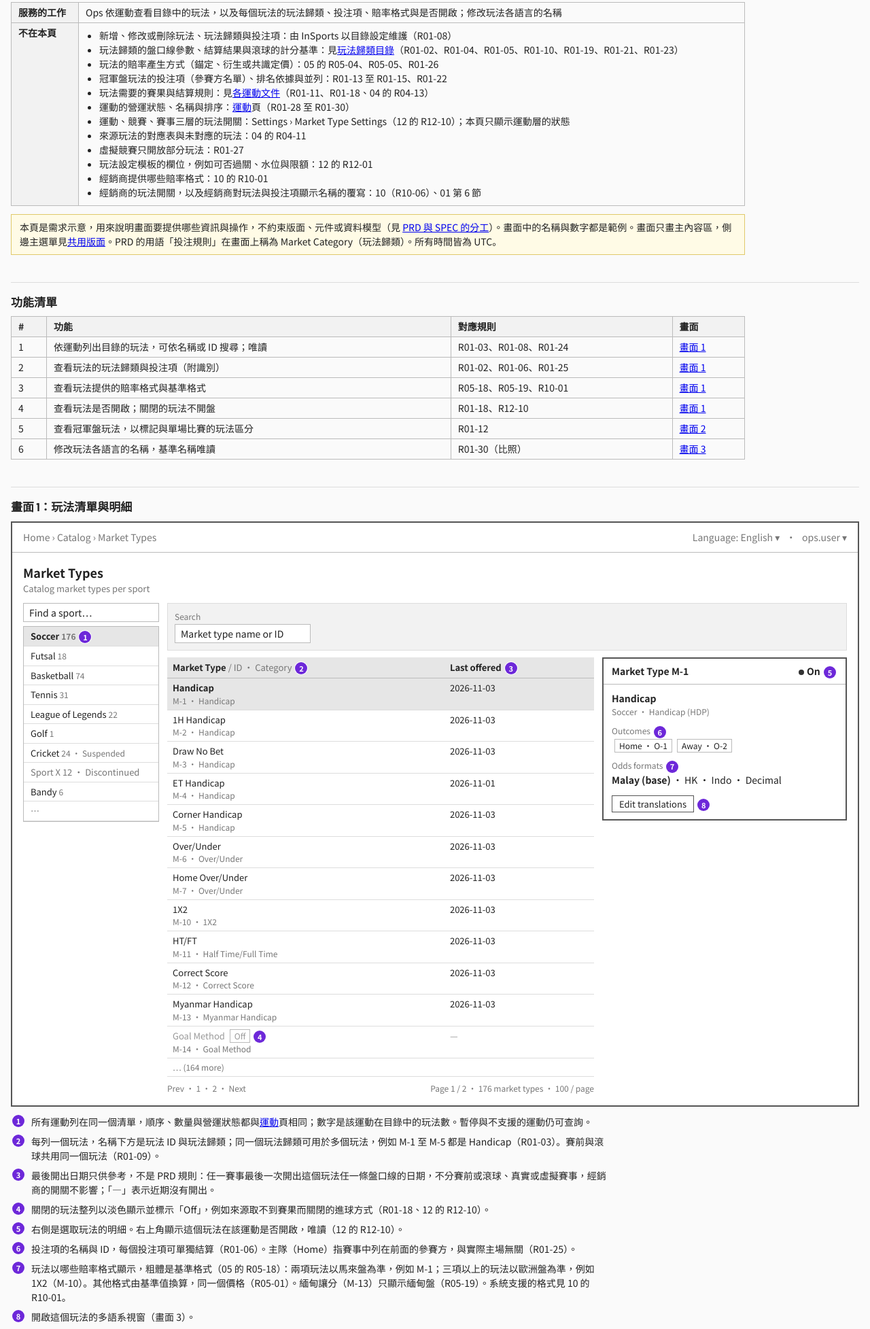
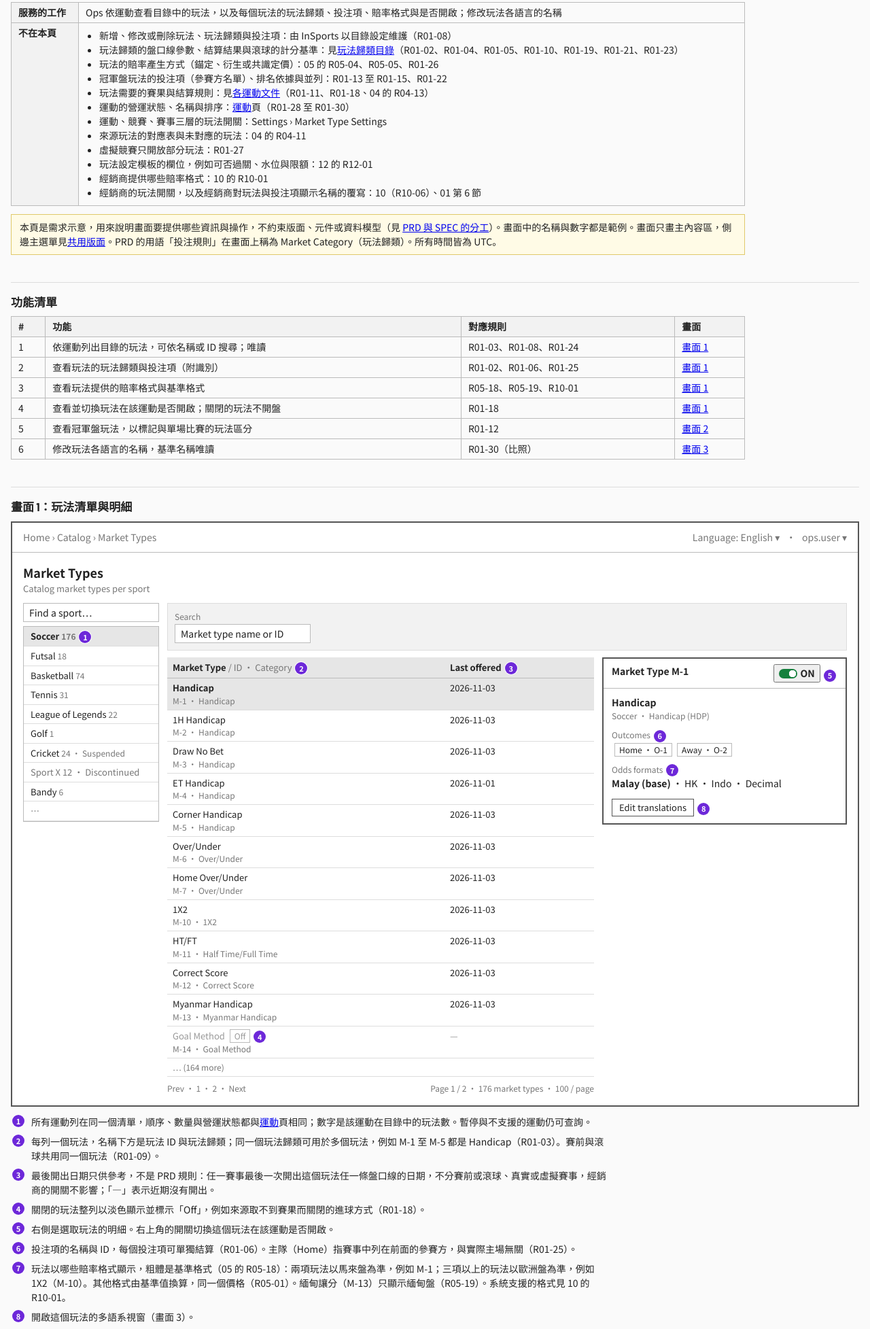
Before and after one commit to oddssuccess/insports-preview, a plain HTML site: page wireframes/catalog/market-types.html in a window 1280 px wide. Shown: the part 171-2126 px from the top of the page at 68% size. Drawn offline with nearby package versions, Linux system fonts and the light colour scheme.

Commit message:
docs: 同步 insports@e60df86

```diff
--- a/wireframes/catalog/market-types.html
+++ b/wireframes/catalog/market-types.html
@@ -23,7 +23,7 @@
       <li>冠軍盤玩法的投注項（參賽方名單）、排名依據與並列：R01-13 至 R01-15、R01-22</li>
       <li>玩法需要的賽果與結算規則：見<a href="https://github.com/oddssuccess/insports/blob/main/docs/prd/catalog/sports/README.md">各運動文件</a>（R01-11、R01-18、04 的 R04-13）</li>
       <li>運動的營運狀態、名稱與排序：<a href="sports.html">運動</a>頁（R01-28 至 R01-30）</li>
-      <li>運動、競賽、賽事三層的玩法開關：Settings › Market Type Settings（12 的 R12-10）；本頁只顯示運動層的狀態</li>
+      <li>運動、競賽、賽事三層的玩法開關：Settings › Market Type Settings</li>
       <li>來源玩法的對應表與未對應的玩法：04 的 R04-11</li>
       <li>虛擬競賽只開放部分玩法：R01-27</li>
       <li>玩法設定模板的欄位，例如可否過關、水位與限額：12 的 R12-01</li>
@@ -42,7 +42,7 @@
   <tr><td>1</td><td>依運動列出目錄的玩法，可依名稱或 ID 搜尋；唯讀</td><td>R01-03、R01-08、R01-24</td><td><a href="#s1">畫面 1</a></td></tr>
   <tr><td>2</td><td>查看玩法的玩法歸類與投注項（附識別）</td><td>R01-02、R01-06、R01-25</td><td><a href="#s1">畫面 1</a></td></tr>
   <tr><td>3</td><td>查看玩法提供的賠率格式與基準格式</td><td>R05-18、R05-19、R10-01</td><td><a href="#s1">畫面 1</a></td></tr>
-  <tr><td>4</td><td>查看玩法是否開啟；關閉的玩法不開盤</td><td>R01-18、R12-10</td><td><a href="#s1">畫面 1</a></td></tr>
+  <tr><td>4</td><td>查看並切換玩法在該運動是否開啟；關閉的玩法不開盤</td><td>R01-18</td><td><a href="#s1">畫面 1</a></td></tr>
   <tr><td>5</td><td>查看冠軍盤玩法，以標記與單場比賽的玩法區分</td><td>R01-12</td><td><a href="#s2">畫面 2</a></td></tr>
   <tr><td>6</td><td>修改玩法各語言的名稱，基準名稱唯讀</td><td>R01-30（比照）</td><td><a href="#s3">畫面 3</a></td></tr>
 </table>
@@ -106,7 +106,7 @@
           </div>
 
           <div class="panel">
-            <div class="ph"><span>Market Type M-1</span><span><span class="dot on"></span>On <span class="n">5</span></span></div>
+            <div class="ph"><span>Market Type M-1</span><span><button class="provider-switch on" type="button" role="switch" aria-checked="true" aria-label="Market type M-1 for Soccer">ON</button> <span class="n">5</span></span></div>
             <div class="pb">
               <div><b>Handicap</b></div>
               <div class="l2">Soccer · Handicap (HDP)</div>
@@ -127,8 +127,8 @@
   <li><span class="n">1</span><span>所有運動列在同一個清單，順序、數量與營運狀態都與<a href="sports.html">運動</a>頁相同；數字是該運動在目錄中的玩法數。暫停與不支援的運動仍可查詢。</span></li>
   <li><span class="n">2</span><span>每列一個玩法，名稱下方是玩法 ID 與玩法歸類；同一個玩法歸類可用於多個玩法，例如 M-1 至 M-5 都是 Handicap（R01-03）。賽前與滾球共用同一個玩法（R01-09）。</span></li>
   <li><span class="n">3</span><span>最後開出日期只供參考，不是 PRD 規則：任一賽事最後一次開出這個玩法任一條盤口線的日期，不分賽前或滾球、真實或虛擬賽事，經銷商的開關不影響；「—」表示近期沒有開出。</span></li>
-  <li><span class="n">4</span><span>關閉的玩法整列以淡色顯示並標示「Off」，例如來源取不到賽果而關閉的進球方式（R01-18、12 的 R12-10）。</span></li>
-  <li><span class="n">5</span><span>右側是選取玩法的明細。右上角顯示這個玩法在該運動是否開啟，唯讀（12 的 R12-10）。</span></li>
+  <li><span class="n">4</span><span>關閉的玩法整列以淡色顯示並標示「Off」，例如來源取不到賽果而關閉的進球方式（R01-18）。</span></li>
+  <li><span class="n">5</span><span>右側是選取玩法的明細。右上角的開關切換這個玩法在該運動是否開啟。</span></li>
   <li><span class="n">6</span><span>投注項的名稱與 ID，每個投注項可單獨結算（R01-06）。主隊（Home）指賽事中列在前面的參賽方，與實際主場無關（R01-25）。</span></li>
   <li><span class="n">7</span><span>玩法以哪些賠率格式顯示，粗體是基準格式（05 的 R05-18）：兩項玩法以馬來盤為準，例如 M-1；三項以上的玩法以歐洲盤為準，例如 1X2（M-10）。其他格式由基準值換算，同一個價格（R05-01）。緬甸讓分（M-13）只顯示緬甸盤（R05-19）。系統支援的格式見 10 的 R10-01。</span></li>
   <li><span class="n">8</span><span>開啟這個玩法的多語系視窗（畫面 3）。</span></li>
@@ -167,7 +167,7 @@
             </table>
           </div>
           <div class="panel">
-            <div class="ph"><span>Market Type M-301</span><span><span class="dot on"></span>On</span></div>
+            <div class="ph"><span>Market Type M-301</span><span><button class="provider-switch on" type="button" role="switch" aria-checked="true" aria-label="Market type M-301">ON</button></span></div>
             <div class="pb">
               <div><b>Tournament Winner</b></div>
               <div class="l2">Golf · <span class="btn">Outright Winner (OTR) ›</span></div>
```
